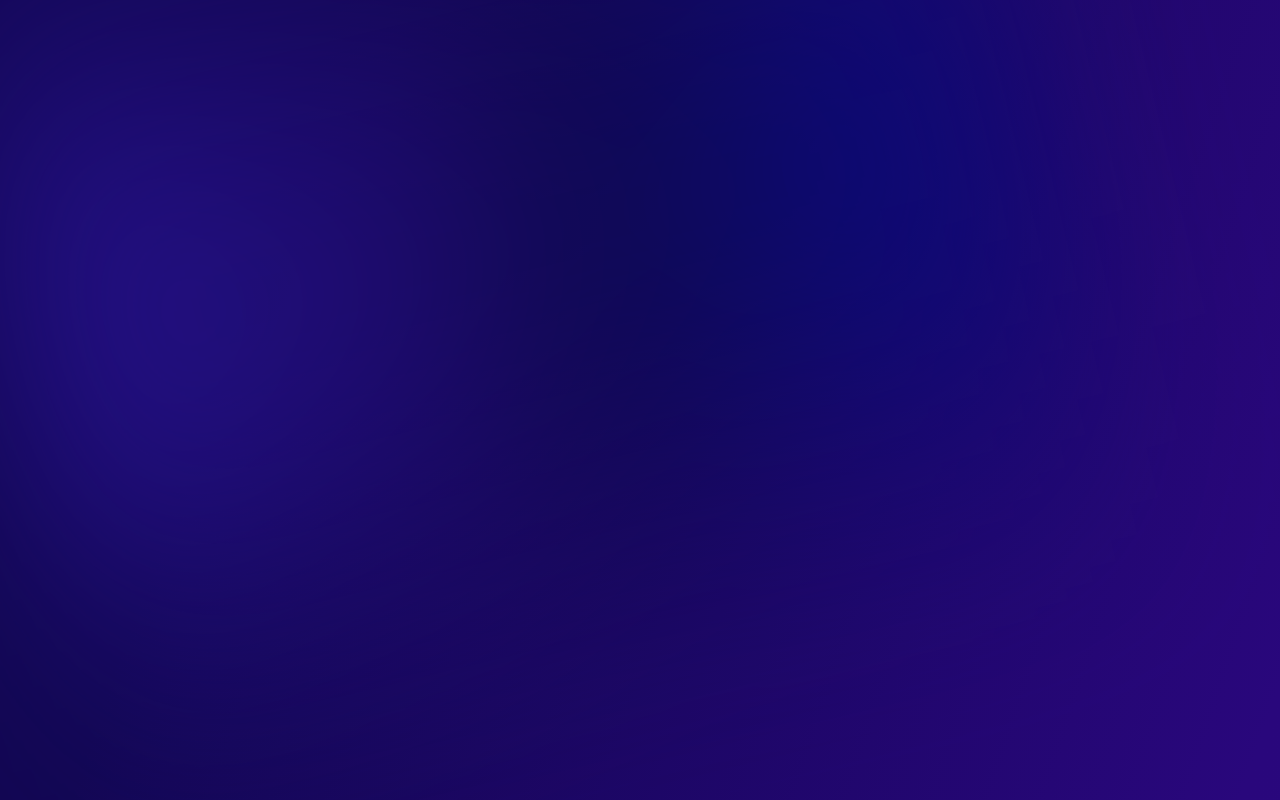
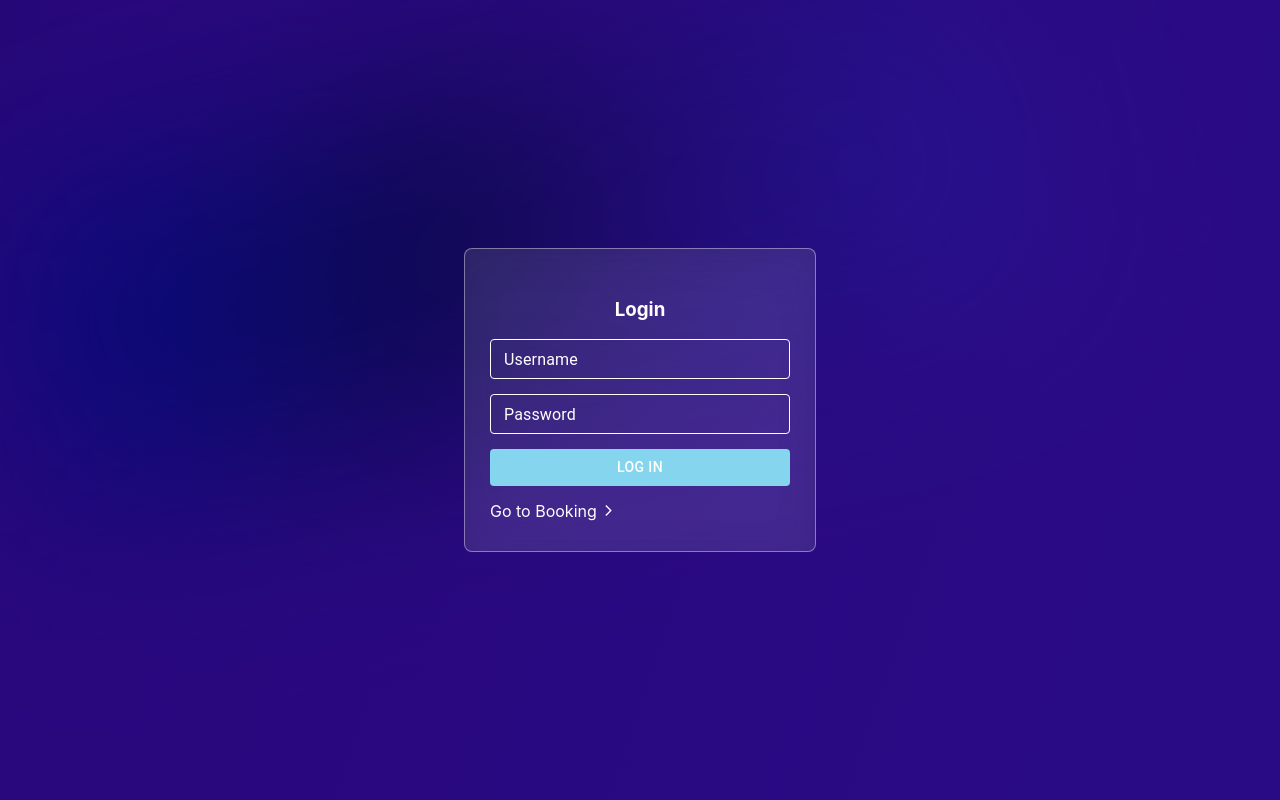
Before and after one commit to digitalfortress-dev/demo-project-frontend, a React (Create React App) app: page /login in a window 1280 px wide. Before the commit this address had no page. Built offline with nearby package versions, Linux system fonts and the light colour scheme.

Commit message:
update redirect router

```diff
--- a/package.json
+++ b/package.json
@@ -34,12 +34,6 @@
     "test": "react-scripts test",
     "eject": "react-scripts eject"
   },
-  "eslintConfig": {
-    "extends": [
-      "react-app",
-      "react-app/jest"
-    ]
-  },
   "browserslist": {
     "production": [
       ">0.2%",
--- a/src/App.tsx
+++ b/src/App.tsx
@@ -1,4 +1,9 @@
-import { BrowserRouter as Router, Routes, Route,  } from "react-router-dom";
+import {
+  BrowserRouter as Router,
+  Routes,
+  Route,
+  Navigate,
+} from "react-router-dom";
 import { useState } from "react";
 
 import HomePage from "./pages/home";
@@ -14,8 +19,8 @@ function App() {
 
   const logOut = () => {
     localStorage.removeItem("user-patient");
-    setUserLoggedIn(false)
-  }
+    setUserLoggedIn(false);
+  };
   return (
     <Router>
       {userLoggedIn ? (
@@ -31,6 +36,7 @@ function AuthRoutes() {
   return (
     <Routes>
       <Route index element={<HomePage />} />
+      <Route path="*" element={<Navigate to="/" />}></Route>
     </Routes>
   );
 }
@@ -38,7 +44,8 @@ function AuthRoutes() {
 function UnAuthRoutes() {
   return (
     <Routes>
-      <Route index element={<LoginPage />} />
+      <Route path="*" element={<Navigate to="/login" />} />
+      <Route path="/login" element={<LoginPage />} />
       <Route path="/patient-registration" element={<PatientRegister />} />
     </Routes>
   );
--- a/src/containers/Home/index.tsx
+++ b/src/containers/Home/index.tsx
@@ -1,4 +1,3 @@
-import { DataGrid, GridColDef, GridValueGetterParams } from "@mui/x-data-grid";
 import Table from "@mui/material/Table";
 import TableBody from "@mui/material/TableBody";
 import TableCell from "@mui/material/TableCell";
--- a/src/containers/Login/index.tsx
+++ b/src/containers/Login/index.tsx
@@ -1,12 +1,14 @@
 import { ChangeEvent, useState } from "react";
 import { Button, TextField } from "@mui/material";
+import clsx from "clsx";
+import { Link, useNavigate } from "react-router-dom";
+import ArrowForwardIosIcon from "@mui/icons-material/ArrowForwardIos";
+
 import { useStyles } from "./styles";
-import clsx from "clsx";
-import { Link } from "react-router-dom";
-import ArrowForwardIosIcon from "@mui/icons-material/ArrowForwardIos";
 
 export default function Login() {
   const classes = useStyles();
+  const navigate = useNavigate();
   const [username, setUsername] = useState("");
   const [password, setPassword] = useState("");
   const [isLoading, setIsLoading] = useState(false);
@@ -17,7 +19,11 @@ export default function Login() {
     setPassword(e.target.value);
 
   const onLogin = () => {
-    localStorage.setItem('user-patient', JSON.stringify({username, password}))
+    localStorage.setItem(
+      "user-patient",
+      JSON.stringify({ username, password })
+    );
+    navigate("/");
   };
 
   return (
@@ -26,6 +32,7 @@ export default function Login() {
         <h3 className={classes.title}>Login</h3>
         <TextField
           label="Username"
+          size='small'
           value={username}
           className={clsx(classes.w100, classes.mrb15, classes.input)}
           onChange={onSetEmail}
@@ -34,6 +41,7 @@ export default function Login() {
           type="password"
           label="Password"
           value={password}
+          size='small'
           onChange={onSetPassword}
           className={clsx(classes.w100, classes.mrb15, classes.input)}
         />
@@ -48,7 +56,8 @@ export default function Login() {
           {isLoading ? "Logging In" : "Log In"}
         </Button>
         <Link to="/patient-registration" className={classes.link}>
-          Go to Booking <ArrowForwardIosIcon className={classes.arrowIcon} />{" "}
+          <span>Go to Booking </span>
+          <ArrowForwardIosIcon className={classes.arrowIcon} />{" "}
         </Link>
       </form>
     </div>
--- a/src/containers/Login/styles.ts
+++ b/src/containers/Login/styles.ts
@@ -30,8 +30,11 @@ export const useStyles = makeStyles(() => ({
   },
   arrowIcon: {
     fontSize: "13px !important",
+    marginLeft: 5,
   },
   link: {
+    display: 'flex',
+    alignItems: 'center',
     textDecoration: "none",
     color: "#fff",
     "&:hover": {
--- a/src/layouts/AuthLayout/styles.ts
+++ b/src/layouts/AuthLayout/styles.ts
@@ -4,6 +4,7 @@ const useStyles = makeStyles(() => ({
   paper: {
     position: "relative",
     height: '100vh',
+    overflow: 'hidden',
   },
   canvas1: {
     background:
--- a/src/layouts/MainLayout/Header/index.tsx
+++ b/src/layouts/MainLayout/Header/index.tsx
@@ -27,7 +27,7 @@ const Header = (props: any) => {
 
   const onLogout = () => {
     logOut();
-    navigate("/");
+    navigate("/login");
   };
 
   return (
```
